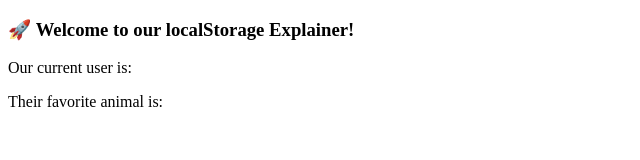
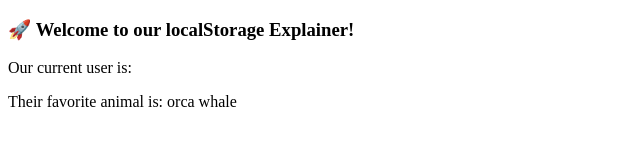
Before and after one commit to WDI-SEA/localStorage-api, a plain HTML site: page index.html in a window 1280 px wide. Shown: the full height of the page, 0-640 px from the left. Drawn offline with Linux system fonts and the light colour scheme.

Commit message:
added recordings

```diff
--- a/index.html
+++ b/index.html
@@ -12,12 +12,15 @@
     <p>Their favorite animal is: <span id="animal"></span></p>
     <!-- SCRIPT TAG FOR CLIENT SIDE JS; LOCAL STORAGE EXPLAINER EDITION-->
     <script>
+        localStorage.setItem('animal', 'orca whale')
         // target user, animal spans
         let userSpan = document.getElementById('user')
         let animalSpan = document.getElementById('animal')
 
         userSpan.innerText = localStorage.getItem('user')
         animalSpan.innerText = localStorage.getItem('animal')
+
+        localStorage.clear()
     </script>
 </body>
 </html>
```
Also changed, not shown: 1 other file.
